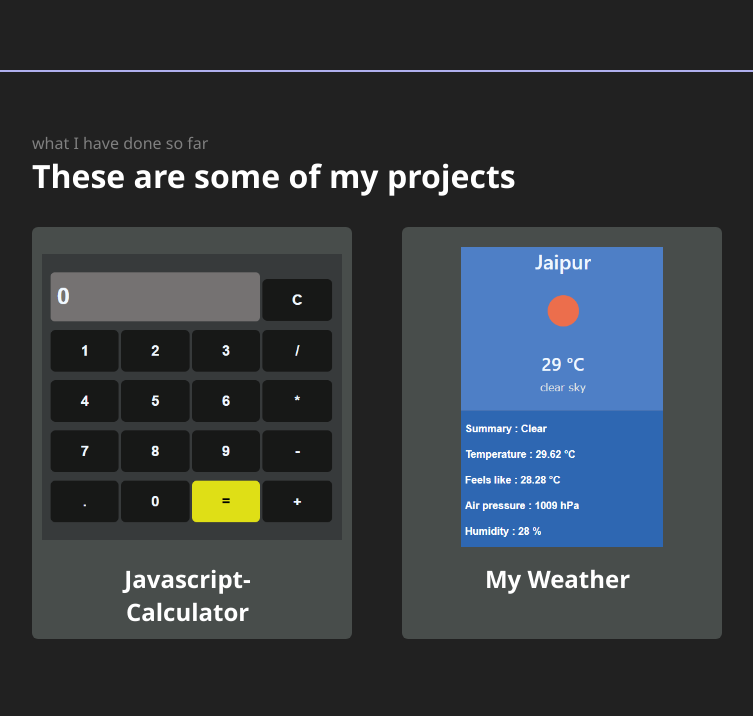
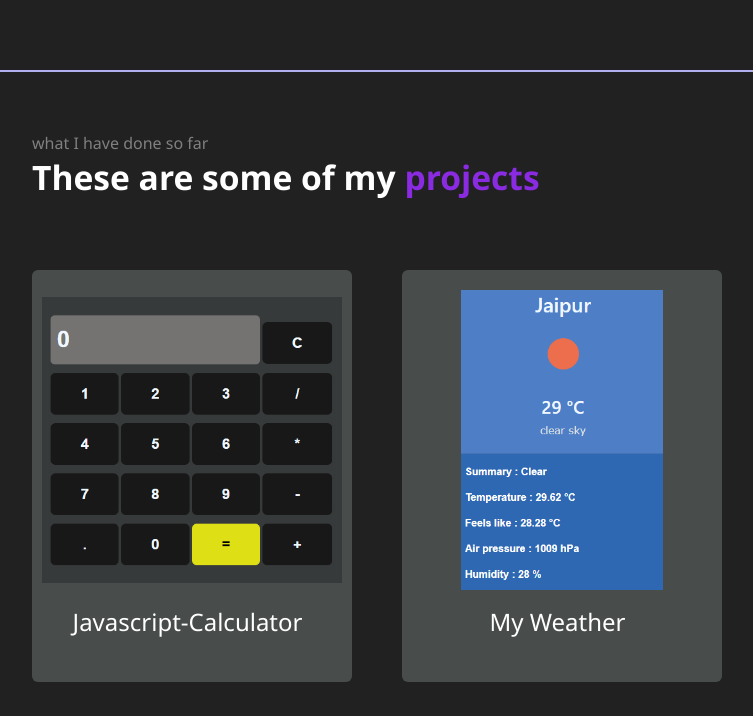
Before and after one commit to smanish2401/my-portfolio, a plain HTML site: page index.html in a window 1280 px wide. Shown: the part 620-1336 px from the top of the page, without its empty margins (96-849 px from the left). Drawn offline with nearby package versions, Linux system fonts and the light colour scheme.

Commit message:
minor changes

```diff
--- a/index.html
+++ b/index.html
@@ -36,16 +36,18 @@
             </div>
         </section>
         <hr>
-        <section class="secondsection">
+        <section class="secondsection" id="projects">
             <span class="text-grey">what I have done so far</span>
-            <h1>These are some of my projects </h1>
-            <div class="projects" id="projects">
+
+            <h1>These are some of my <span style="color: blueviolet;">projects</span> </h1>
+
+            <div class="projects" >
                 <div class="project-data">
                     <a href="https://github.com/smanish2401/Calculator" target="_blank">
                         <img src="images/calc.png" alt="">
                         <div class="project-title">
                         <span class="code">&lt;</span>
-                            <h2>Javascript-Calculator </h2><span class="code">/&gt;</span>
+                            <p>Javascript-Calculator </p><span class="code">/&gt;</span>
 
                         </div>
                     </a>
@@ -55,7 +57,7 @@
                         <img src="images/weather.png" alt="">
                         <div class="project-title">
                         <span class="code">&lt;</span>
-                            <h2>My Weather </h2><span class="code">/&gt;</span>
+                            <p>My Weather </p><span class="code">/&gt;</span>
 
                         </div>
                     </a>
@@ -64,10 +66,10 @@
                     <a href="https://spotify-songs.freewebhostmost.com" target="_blank">
                         <img src="images/spotify.png" alt="">
                         <div class="project-title">
-                        <span class="code">&lt;</span>
-                            <h2>Spotify-clone </h2><span class="code">/&gt;</span>
+                            <span class="code">&lt;</span>
+                                <p>Spotify-clone </p><span class="code">/&gt;</span>
 
-                        </div>
+                            </div>
                     </a>
                 </div>
                 <div class="project-data">
--- a/style.css
+++ b/style.css
@@ -97,7 +97,7 @@ nav ul li a:hover {
 }
 
 .secondsection h1 {
-    font-size: 2rem;
+    font-size: 2.1rem;
 }
 
 .secondsection .box {
@@ -125,6 +125,7 @@ main hr {
     display: flex;
     gap: 50px;
     flex-wrap: wrap;
+    margin-top: 40px;
 }
 .project-data{
     width: 300px;
@@ -150,9 +151,10 @@ main hr {
     align-items: center;
     gap: 10px;
 }
-.project-title h2{
+.project-title p{
     color: white;
     text-align: center;
+    font-size: 1.5em;
 }
 .project-data a{
     text-decoration: none;
```
